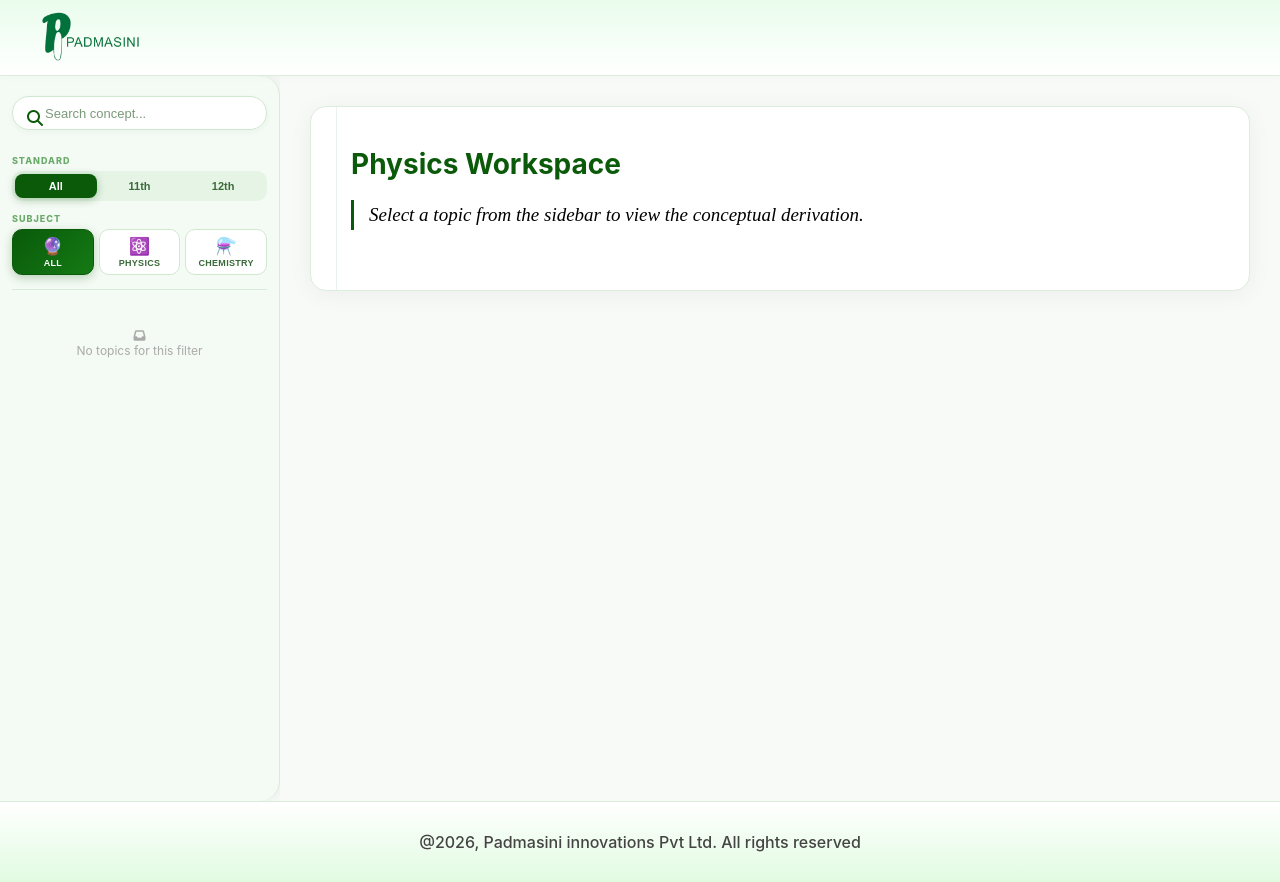
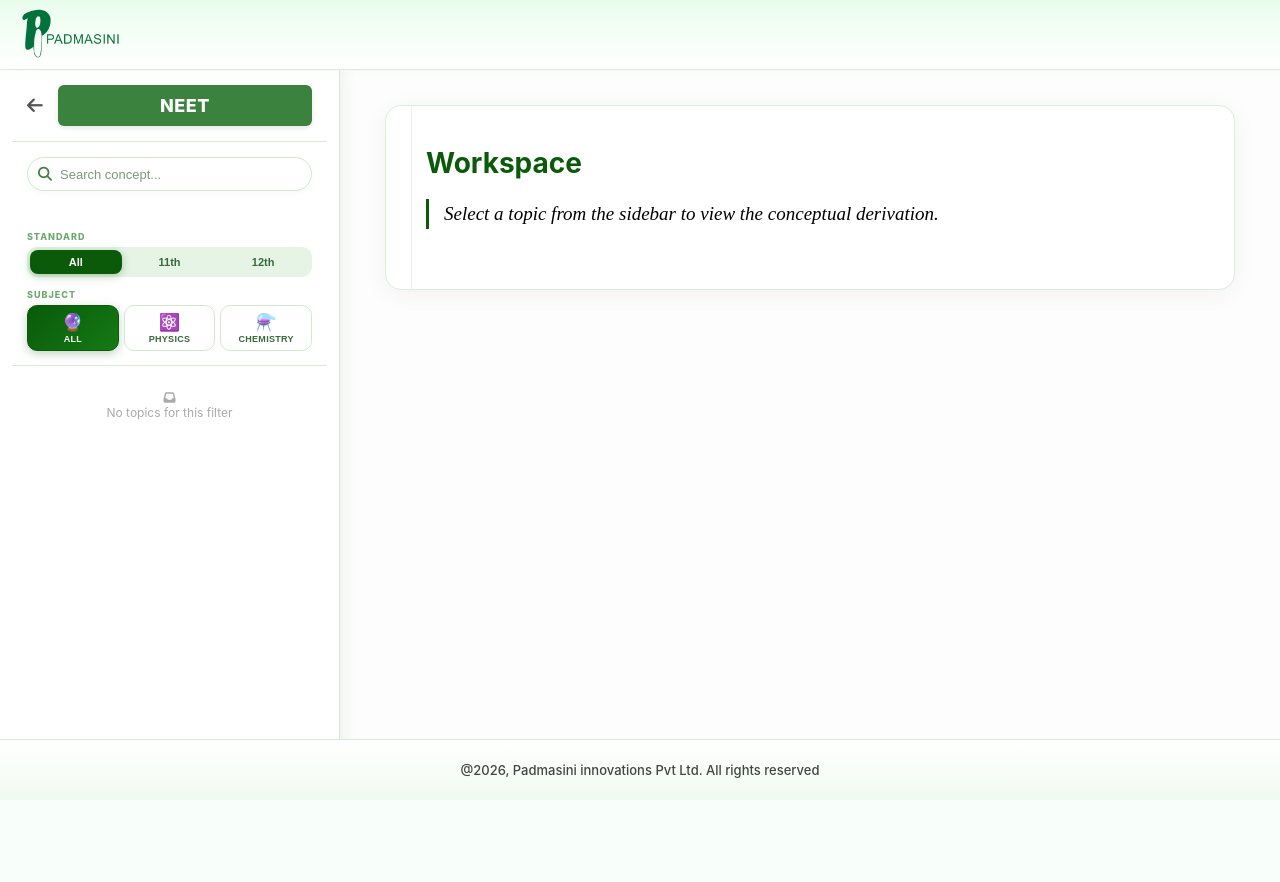
Before and after one commit to dinesh-2207/Derivation, a Flask app: page /user in a window 1280 px wide. After the commit the page ends 778 px from the top, so only its background shows below. Run offline with Flask 3, Linux system fonts and the light colour scheme; data that the repository does not hold is empty.

Commit message:
derivation

```diff
--- a/templates/index.html
+++ b/templates/index.html
@@ -8,6 +8,17 @@
     <link rel="stylesheet" href="/static/style.css">
     <link href="https://cdnjs.cloudflare.com/ajax/libs/font-awesome/6.5.0/css/all.min.css" rel="stylesheet">
     <style>
+        :root {
+            --navbar-height: 70px; /* Fixed Header Height */
+            --footer-height: 45px; /* Fixed Footer Height */
+        }
+
+        /* Prevent body scroll to let internal containers handle scrolling */
+        body {
+            margin: 0;
+            overflow: hidden !important;
+        }
+
         .step-text,
         .topic-header p,
         .math-row,
@@ -48,41 +59,194 @@
             margin-top: 10px
         }
 
-        /* ═══ SIDEBAR — Professional Light Theme ═══ */
-        .lesson-container {
-            margin-bottom: 8px;
-            border-radius: 12px;
-            overflow: hidden;
-            border: 1px solid #e2ede2;
-            box-shadow: 0 2px 8px rgba(10, 90, 10, 0.06);
-            transition: box-shadow .25s
+        /* ═══ HEADER, FOOTER & LAYOUT FIXES ═══ */
+        .navbar {
+            height: var(--navbar-height) !important;
+            position: fixed !important;
+            top: 0 !important;
+            left: 0;
+            width: 100%;
+            z-index: 1050 !important;
+            background-color: #ffffff !important;
+            border-bottom: 1px solid #daeada;
+            box-sizing: border-box;
+            display: flex;
+            align-items: center;
+            justify-content: space-between;
+            padding: 0 20px;
         }
 
-        .lesson-container:hover {
-            box-shadow: 0 4px 14px rgba(10, 90, 10, 0.12)
+        .footer {
+            height: var(--footer-height) !important;
+            position: fixed !important;
+            bottom: 0 !important;
+            left: 0;
+            width: 100%;
+            z-index: 1050 !important;
+            background: linear-gradient(180deg, #ffffff 0%, #f0faf0 100%);
+            border-top: 1px solid #daeada;
+            box-sizing: border-box;
+            display: flex;
+            align-items: center;
+            justify-content: center;
+            color: #4a6a4a;
+            font-size: 13px;
+            font-weight: bold;
+        }
+        .footer .foot {
+            margin: 0;
+        }
+
+        /* Layout fits EXACTLY between Header and Footer */
+        .layout {
+            display: flex !important;
+            margin-top: var(--navbar-height) !important;
+            height: calc(100vh - var(--navbar-height) - var(--footer-height)) !important;
+            overflow: hidden !important;
+            position: relative;
+        }
+
+        /* ═══ SIDEBAR FIXES ═══ */
+        .sidebar {
+            background-color: #ffffff !important;
+            width: 340px !important;
+            min-width: 340px !important;
+            flex-shrink: 0 !important;
+            border-right: 1px solid #daeada;
+            height: 100% !important;
+            display: flex;
+            flex-direction: column;
+            overflow: hidden;
+            z-index: 1000;
+            transition: left 0.3s cubic-bezier(0.4, 0, 0.2, 1);
+            box-sizing: border-box;
+
+            padding-top: 0 !important;
+            padding-bottom: 0 !important;
+            margin-top: 0 !important;
+            border-radius: 0 !important;
+        }
+
+        .sidebar-neet-header,
+        .search-container,
+        .sidebar-filters {
+            flex-shrink: 0;
+            background-color: #ffffff;
+        }
+
+        #sidebar-accordion {
+            flex-grow: 1;
+            overflow-y: auto;
+            padding-bottom: 20px;
+        }
+
+        /* ═══ MAIN CONTENT INDEPENDENT SCROLL ═══ */
+        .main-content {
+            flex-grow: 1 !important;
+            height: 100% !important;
+            overflow-y: auto !important;
+            padding: 35px 45px 35px 45px !important;
+            box-sizing: border-box !important;
+            max-width: calc(100% - 340px);
+            background-color: #fcfdfc;
+        }
+
+        .main-content::-webkit-scrollbar {
+            width: 8px;
+        }
+        .main-content::-webkit-scrollbar-track {
+            background: #f0f8f0;
+        }
+        .main-content::-webkit-scrollbar-thumb {
+            background: #a8d5a8;
+            border-radius: 10px;
+        }
+
+        .sidebar-overlay {
+            position: fixed;
+            top: var(--navbar-height);
+            left: 0;
+            width: 100%;
+            height: calc(100vh - var(--navbar-height) - var(--footer-height));
+            background: rgba(0, 0, 0, 0.5);
+            z-index: 998;
+            opacity: 0;
+            visibility: hidden;
+            transition: opacity 0.3s;
+        }
+
+        .sidebar-overlay.active {
+            opacity: 1;
+            visibility: visible;
+        }
+
+        /* --- NEET Header Styles --- */
+        .sidebar-neet-header {
+            display: flex;
+            align-items: center;
+            gap: 15px;
+            padding: 15px 15px 15px 15px !important;
+            margin-top: 0 !important;
+            border-bottom: 1px solid #daeada;
+            margin-bottom: 15px;
+        }
+
+        .sidebar-neet-header .back-btn {
+            background: none;
+            border: none;
+            font-size: 18px;
+            color: #555;
+            cursor: pointer;
+            padding: 0;
+            display: flex;
+            align-items: center;
+            justify-content: center;
+        }
+
+        .sidebar-neet-header .neet-btn {
+            flex: 1;
+            background: #3b823e;
+            color: #ffffff;
+            font-size: 18px;
+            font-weight: 800;
+            text-align: center;
+            padding: 10px;
+            border-radius: 6px;
+            text-transform: uppercase;
+            letter-spacing: 0.5px;
+            box-shadow: 0 2px 5px rgba(0,0,0,0.1);
+            cursor: pointer;
+        }
+
+        .lesson-container {
+            margin-bottom: 5px;
+            border-radius: 0;
+            overflow: hidden;
+            border: none;
+            border-bottom: 1px solid #f0f0f0;
+            box-shadow: none;
         }
 
         .lesson-title {
-            padding: 11px 14px;
-            background: linear-gradient(135deg, #0a5a0a 0%, #147a14 100%);
-            color: #fff;
-            font-weight: 700;
-            font-size: 12px;
-            letter-spacing: .5px;
-            text-transform: uppercase;
+            padding: 12px 14px;
+            background: #ffffff;
+            color: #3b823e;
+            font-weight: bold;
+            font-size: 15px;
+            letter-spacing: .2px;
             display: flex;
             align-items: center;
             gap: 9px;
             cursor: pointer;
-            transition: background .25s;
+            transition: background .2s;
             position: relative;
-            user-select: none
+            user-select: none;
         }
 
         .lesson-title .lt-arrow {
             margin-left: auto;
-            font-size: 10px;
-            opacity: .7;
+            font-size: 12px;
+            color: #888;
             transition: transform .3s
         }
 
@@ -91,60 +255,62 @@
         }
 
         .lesson-title:hover {
-            background: linear-gradient(135deg, #0d6e0d 0%, #1a8a1a 100%)
+            background: #f9f9f9;
         }
 
         .topic-list-nested {
             list-style: none;
-            padding: 6px 6px;
+            padding: 0 6px 6px 6px;
             margin: 0;
             max-height: 0;
             overflow: hidden;
             background: #fff;
-            transition: max-height .35s cubic-bezier(.4, 0, .2, 1)
+            transition: max-height .4s ease-in-out;
         }
 
         .lesson-container.active .topic-list-nested {
-            max-height: 600px
+            max-height: 3000px;
         }
 
         .topic-list-nested li {
-            padding: 9px 10px 9px 12px;
-            font-size: 13px;
+            padding: 9px 10px 9px 24px;
+            font-size: 14px;
             cursor: pointer;
             transition: all .2s;
             display: flex;
             align-items: center;
             gap: 8px;
             border-radius: 8px;
-            color: #2a4a2a;
+            color: #444;
             border-left: 3px solid transparent;
             margin-bottom: 2px
         }
 
         .topic-list-nested li i {
-            font-size: 11px;
-            color: #6aaa6a;
+            font-size: 12px;
+            color: #777;
             flex-shrink: 0
         }
 
         .topic-list-nested li:hover {
             background: #f0faf0;
-            border-left-color: #4caf4c;
-            color: #0a5a0a;
-            padding-left: 16px
+            color: #3b823e;
         }
 
         .topic-list-nested li.active {
-            background: linear-gradient(90deg, #e8f5e8, #f5fbf5);
-            border-left: 3px solid #0a5a0a;
-            color: #0a5a0a;
+            background: #f5fbf5;
+            border-left: 3px solid #3b823e;
+            color: #3b823e;
             font-weight: 700;
-            padding-left: 16px
         }
 
         .topic-list-nested li.active i {
-            color: #0a5a0a
+            color: #3b823e
+        }
+
+        .sidebar .search-container {
+            padding: 0 15px 15px 15px;
+            position: relative;
         }
 
         .sidebar .search-container input {
@@ -172,18 +337,20 @@
         }
 
         .sidebar .search-container i {
-            color: #0a5a0a
+            color: #3b823e;
+            position: absolute;
+            left: 26px;
+            top: 10px;
+            font-size: 14px;
         }
 
-        .sidebar::-webkit-scrollbar {
+        #sidebar-accordion::-webkit-scrollbar {
             width: 5px
         }
-
-        .sidebar::-webkit-scrollbar-track {
+        #sidebar-accordion::-webkit-scrollbar-track {
             background: #f0f8f0
         }
-
-        .sidebar::-webkit-scrollbar-thumb {
+        #sidebar-accordion::-webkit-scrollbar-thumb {
             background: linear-gradient(#a8d5a8, #6aaa6a);
             border-radius: 10px
         }
@@ -679,39 +849,9 @@
             font-style: italic
         }
 
-        /* ═══ RESPONSIVE OVERRIDES ═══ */
-        @media(max-width:600px) {
-            .formula-expr {
-                font-size: 18px
-            }
-
-            .topic-meta-bar {
-                gap: 5px
-            }
-
-            .meta-badge {
-                font-size: 10px;
-                padding: 3px 9px
-            }
-
-            .info-card {
-                padding: 10px 12px
-            }
-
-            .calc-step {
-                padding: 10px 10px;
-                gap: 10px
-            }
-
-            .section-banner {
-                padding: 8px 12px
-            }
-        }
-
-        /* ═══ SIDEBAR FILTER — Redesigned Premium ═══ */
         .sidebar-filters {
-            margin-bottom: 14px;
-            padding-bottom: 14px;
+            padding: 0 15px 14px 15px;
+            margin-bottom: 0;
             border-bottom: 1px solid #daeada
         }
 
@@ -838,12 +975,16 @@
 
     <div class="layout">
         <aside class="sidebar">
+            <div class="sidebar-neet-header">
+                <button class="back-btn" onclick="if(window.innerWidth <= 900) toggleSidebar();"><i class="fas fa-arrow-left"></i></button>
+                <div class="neet-btn">NEET</div>
+            </div>
+
             <div class="search-container">
                 <i class="fas fa-search"></i>
                 <input type="text" id="searchBar" placeholder="Search concept..." onkeyup="filterTopics()">
             </div>
 
-            <!-- ── Filter Panel ── -->
             <div class="sidebar-filters">
                 <span class="filter-section-lbl">Standard</span>
                 <div class="seg-ctrl" id="std-pills"></div>
@@ -858,23 +999,19 @@
             <section class="derivation-panel" id="derivation-view">
                 <div class="topic-header">
 
-                    <!-- Lesson label + meta badges -->
                     <small id="lesson-label" style="color:var(--pad-green);font-weight:bold;"></small>
                     <div id="topic-meta-bar" class="topic-meta-bar" style="display:none;"></div>
 
-                    <h1 id="title">Physics Workspace</h1>
+                    <h1 id="title">Workspace</h1>
 
-                    <!-- Theorem Statement -->
                     <div id="theorem-container" class="content-section" style="display:none;">
                         <p id="theoremStatement"></p>
                     </div>
 
-                    <!-- Conceptual Statement -->
                     <div id="statement-container" class="content-section">
                         <p id="statement">Select a topic from the sidebar to view the conceptual derivation.</p>
                     </div>
 
-                    <!-- Given Data -->
                     <div id="given-container" class="info-card given-card" style="display:none;">
                         <div class="info-card-title">
                             <i class="fas fa-clipboard-list" style="color:#1565C0;"></i>
@@ -1192,17 +1319,25 @@
                 const td = document.createElement('div'); td.className = 'lesson-title';
                 const stdBadge = std ? `<span class="lt-badge lt-badge-std">Cl.${std}</span>` : '';
                 const subjBadge = subj ? `<span class="lt-badge lt-badge-subj">${subj}</span>` : '';
-                td.innerHTML = `<i class="fas fa-layer-group" style="font-size:11px;opacity:.9;"></i>
+
+                td.innerHTML = `
                     <span style="flex:1;min-width:0;overflow:hidden;text-overflow:ellipsis;white-space:nowrap">${lessonName}</span>
                     ${stdBadge}${subjBadge}
-                    <i class="fas fa-chevron-down lt-arrow"></i>`;
+                    <i class="fas fa-minus lt-arrow"></i>`;
 
                 /* Topic list */
                 const ul = document.createElement('ul'); ul.className = 'topic-list-nested';
                 topics.forEach(t => {
                     const li = document.createElement('li');
-                    li.innerHTML = `<i class="fas fa-circle-dot"></i> ${t.topicName}`;
-                    li.onclick = () => loadTopicById(t._id, li);
+                    li.innerHTML = `<i class="fas fa-caret-right"></i> ${t.topicName}`;
+                    li.onclick = () => {
+                        loadTopicById(t._id, li);
+                        // Auto-hide sidebar on mobile after clicking a topic
+                        if (window.innerWidth <= 900) {
+                            document.querySelector('.sidebar').classList.remove('active');
+                            document.getElementById('sidebarOverlay').classList.remove('active');
+                        }
+                    };
                     ul.appendChild(li);
                 });
                 cont.appendChild(td); cont.appendChild(ul); acc.appendChild(cont);
```
Also changed, not shown: other parts of templates/index.html (+30 -41 lines).
